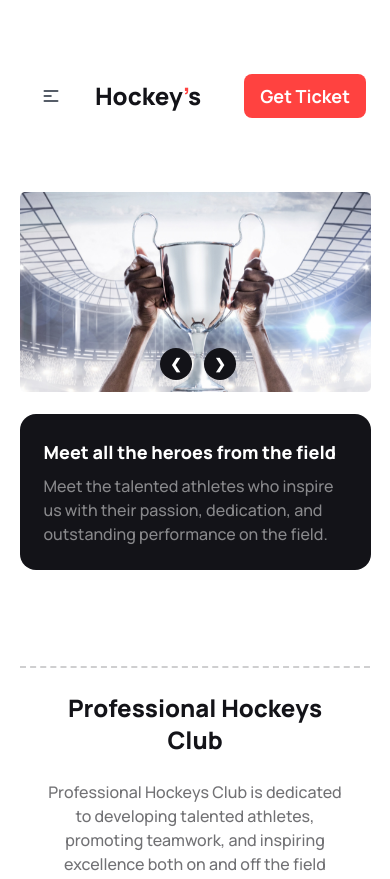
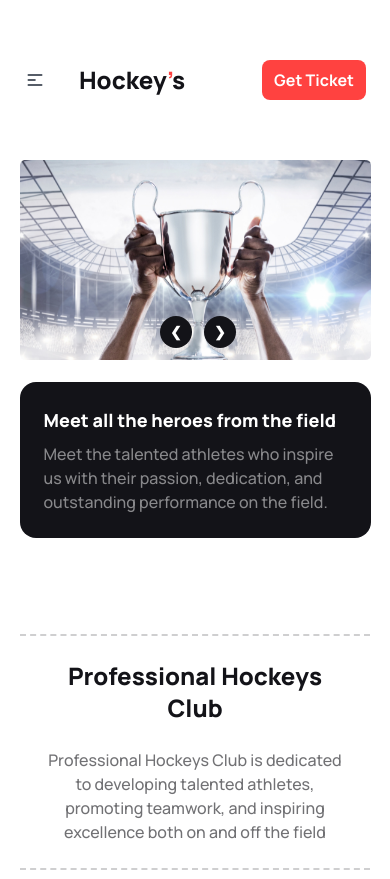
Before and after one commit to aisajid/Hockey-s-Assignment-3-, a plain HTML site: page index.html in a window 390 px wide. Shown: the top 879 px of the page. Drawn offline with nearby package versions, Linux system fonts and the light colour scheme.

```diff
--- a/index.html
+++ b/index.html
@@ -54,7 +54,7 @@
 <body class="manrope-font">
     <header class="container mx-auto lg:max-w-[1170px] md:px-6">
         <!-- navbar -->
-        <nav class="my-12 mx-auto p-4 lg:p-0">
+        <nav class="my-12 mx-auto lg:p-0">
             <div class="navbar bg-base-100">
                 <div class="navbar-start ">
                     <div class="dropdown">
@@ -87,7 +87,7 @@
                         <li><a>Contact</a></li>
                     </ul>
                 </div>
-                <div class="navbar-end">
+                <div class="navbar-end mr-4 md:mr-0">
                     <button class="mr-7 hidden md:block">
                         <svg xmlns="http://www.w3.org/2000/svg" class="h-6 w-6" fill="none" viewBox="0 0 24 24"
                             stroke="currentColor">
@@ -96,7 +96,7 @@
                         </svg>
                     </button>
                     <a
-                        class="py-2 px-4 lg:px-6 lg:py-3 rounded-lg text-white bg-red-color font-bold text-lg lg:text-xl">Get
+                        class="py-2 px-3 lg:px-6 lg:py-3 rounded-lg text-white bg-red-color font-bold text-base lg:text-xl">Get
                         Ticket</a>
                 </div>
             </div>
```
